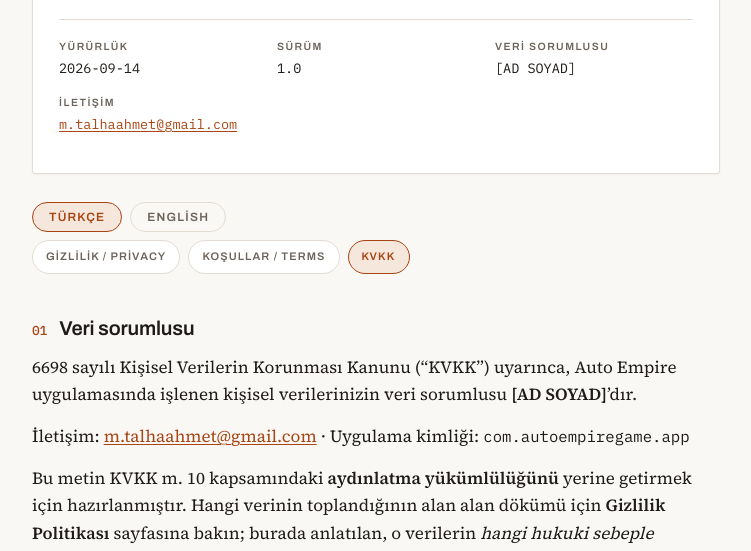
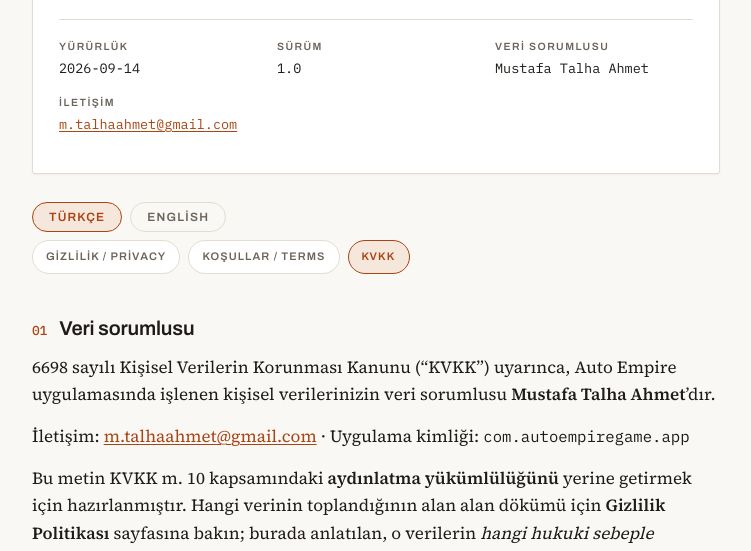
Before and after one commit to mtaaa99/auto-empire-legal, a plain HTML site: page kvkk.html in a window 1280 px wide. Shown: the part 246-797 px from the top of the page, without its empty margins (264-1015 px from the left). Drawn offline with Linux system fonts and the light colour scheme.

Commit message:
Update the legal documents
Copied from the game repository's docs/ folder, where they are written.

```diff
--- a/kvkk.html
+++ b/kvkk.html
@@ -246,7 +246,7 @@
       </div>
       <div>
         <dt data-tr="Veri sorumlusu" data-en="Data controller">Veri sorumlusu</dt>
-        <dd>[AD SOYAD]</dd>
+        <dd>Mustafa Talha Ahmet</dd>
       </div>
       <div>
         <dt data-tr="İletişim" data-en="Contact">İletişim</dt>
@@ -270,7 +270,7 @@
 
     <section>
       <h2><span class="n">01</span> Veri sorumlusu</h2>
-      <p>6698 sayılı Kişisel Verilerin Korunması Kanunu (&ldquo;KVKK&rdquo;) uyarınca, Auto Empire uygulamasında işlenen kişisel verilerinizin veri sorumlusu <b>[AD SOYAD]</b>&rsquo;dır.</p>
+      <p>6698 sayılı Kişisel Verilerin Korunması Kanunu (&ldquo;KVKK&rdquo;) uyarınca, Auto Empire uygulamasında işlenen kişisel verilerinizin veri sorumlusu <b>Mustafa Talha Ahmet</b>&rsquo;dır.</p>
       <p>İletişim: <a href="mailto:m.talhaahmet@gmail.com">m.talhaahmet@gmail.com</a> · Uygulama kimliği: <span class="mono">com.autoempiregame.app</span></p>
       <p>Bu metin KVKK m. 10 kapsamındaki <b>aydınlatma yükümlülüğünü</b> yerine getirmek için hazırlanmıştır. Hangi verinin toplandığının alan alan dökümü için <b>Gizlilik Politikası</b> sayfasına bakın; burada anlatılan, o verilerin <i>hangi hukuki sebeple</i> işlendiğidir.</p>
     </section>
@@ -389,7 +389,7 @@
 
     <section>
       <h2><span class="n">01</span> Data controller</h2>
-      <p>Under Turkish Law no. 6698 on the Protection of Personal Data (&ldquo;KVKK&rdquo;), the data controller for personal data processed in Auto Empire is <b>[AD SOYAD]</b>.</p>
+      <p>Under Turkish Law no. 6698 on the Protection of Personal Data (&ldquo;KVKK&rdquo;), the data controller for personal data processed in Auto Empire is <b>Mustafa Talha Ahmet</b>.</p>
       <p>Contact: <a href="mailto:m.talhaahmet@gmail.com">m.talhaahmet@gmail.com</a> · App id: <span class="mono">com.autoempiregame.app</span></p>
       <p>This notice discharges the disclosure duty in KVKK art. 10 (and covers GDPR art. 13 for players in the EEA). For a field-by-field list of what is collected, see the <b>Privacy Policy</b>; what follows is the <i>legal basis</i> each of those fields rests on.</p>
     </section>
```
Also changed, not shown: index.html (+1 -1 lines), privacy.html (+1 -1 lines), terms.html (+3 -3 lines).
